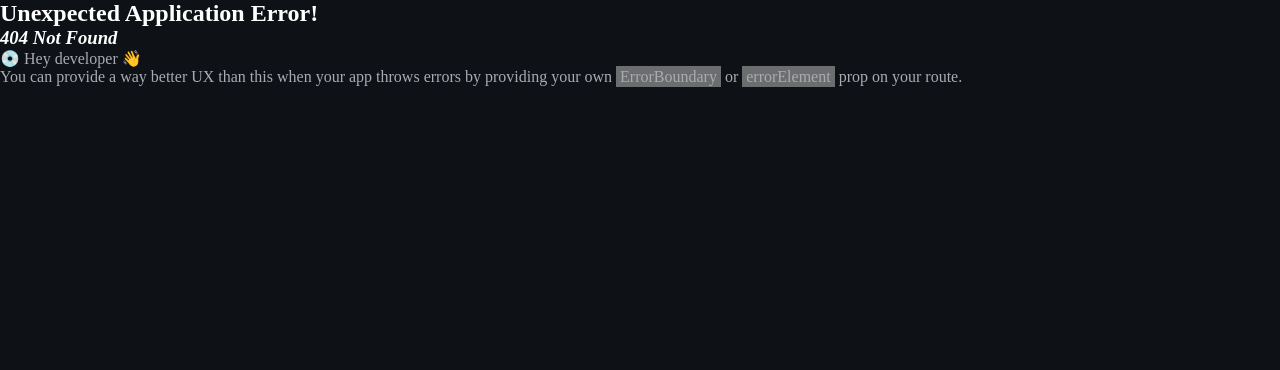
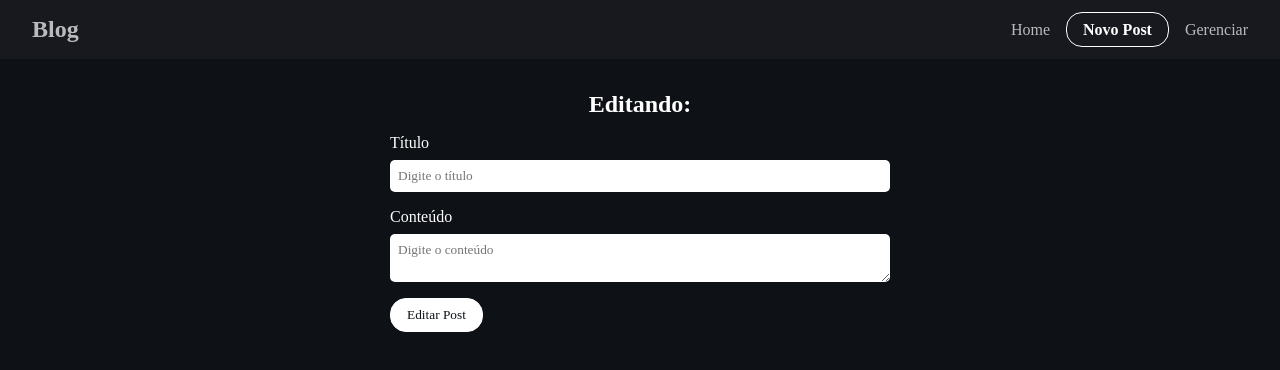
Before and after one commit to FernandoAntonioAzevedo/Blog_React_Axios, a React (Vite) app in the folder react-axios/: page /posts/edit/1 in a window 1280 px wide. Before the commit this address had no page. Shown: the top 370 px of the page. Built offline with nearby package versions, Linux system fonts and the light colour scheme; no server answers; a web font is replaced by a local one.

Commit message:
finalizando projeto com edições no editor da page admin

```diff
--- a/react-axios/src/main.jsx
+++ b/react-axios/src/main.jsx
@@ -9,6 +9,7 @@
 import NewPost from "./routes/NewPost";
 import Post from "./routes/Post";
 import Admin from "./routes/Admin";
+import EditPost from "./routes/EditPost";
 
 import "./index.css";
 
@@ -32,6 +33,10 @@
         path: "/Admin",
         element: <Admin />,
       },
+      {
+        path: "/posts/edit/:id",
+        element: <EditPost />,
+      }
     ],
   },
 ]);
--- a/react-axios/src/routes/Admin.jsx
+++ b/react-axios/src/routes/Admin.jsx
@@ -46,7 +46,9 @@
             <div className="post" key={post.id}>
                 <h2>{post.title}</h2>
                 <div className="actions">
-                  <Link className="btn edit-btn">Editar</Link>
+                  <Link className="btn edit-btn" to={`/posts/edit/${post.id}`}>
+                    Editar
+                  </Link>
                   <button
                     className="btn delete-btn"
                     onClick={() => deletePost(post.id)}
--- /dev/null
+++ b/react-axios/src/routes/EditPost.jsx
@@ -0,0 +1,74 @@
+import blogFetch from "../axios/config";
+
+import { useState, useEffect } from "react";
+
+import { useParams, useNavigate } from "react-router-dom";
+
+const EditPost = () => {
+    const navigate = useNavigate()
+
+    const [title, setTitle] = useState();
+    const [body, setBody] = useState();
+
+    const {id} = useParams();
+
+    const getPost = async () => {
+        try {
+            const response = await blogFetch.get(`/posts/${id}`);
+
+            const data = response.data;
+
+            setTitle(data.title);
+            setBody(data.body);
+        } catch (error) {
+          console.log(error);
+        }
+      };
+
+      const editPost = async(e) => {
+        e.preventDefault()
+
+        const post = {title, body, userId: 1}
+
+        await blogFetch.put(`/posts/${id}`, {
+            body: post,
+        });
+      };
+
+      useEffect(() => {
+        getPost();
+      }, []);
+
+
+  return (
+  <div className="new-post">
+      <h2>Editando: {title}</h2>
+      <form onSubmit={(e) => editPost(e)}>
+       <div className="form-control">
+        <label htmlFor="title">Título</label>
+        <input
+          type="text"
+          name="title"
+          id="title"
+          placeholder="Digite o título"
+          onChange={(e) => setTitle(e.target.value)}
+          value={title || ""}
+        />
+      </div>
+      <div className="form-control">
+        <label htmlFor="body">Conteúdo</label>
+        <textarea
+          name="body"
+          id="body"
+          placeholder="Digite o conteúdo"
+          onChange={(e) => setBody(e.target.value)}
+          value={body || ""}
+        ></textarea>
+      </div>
+      <input type="submit" value="Editar Post" className="btn" />
+    </form>
+  </div>
+  );
+};
+
+export default EditPost;
```
